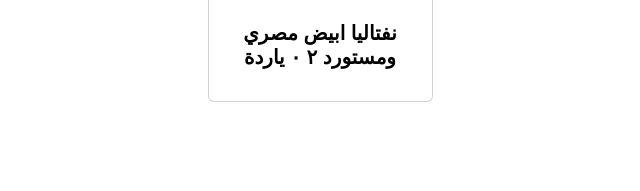
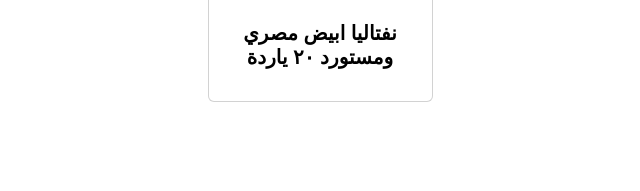
Before and after one commit to obadayasser/Nour-Store, a plain HTML site: page indexSh5.html in a window 1280 px wide. Shown: the part 1077-1268 px from the top of the page, 320-960 px from the left. Drawn offline with nearby package versions, Linux system fonts and the light colour scheme.

Commit message:
Update indexSh5.html

```diff
--- a/indexSh5.html
+++ b/indexSh5.html
@@ -147,7 +147,7 @@
                             <div class="card-body p-4">
                                 <div class="text-center">
                                     <!-- Product name-->
-                                    <h5 class="fw-bolder">نفتاليا ابيض مصري ومستورد ٢ ٠  ياردة</h5>
+                                    <h5 class="fw-bolder">نفتاليا ابيض مصري ومستورد ٢٠ ياردة</h5>
                                     <!-- Product reviews-->
                                     <!-- Product price-->
                                 </div>
```
